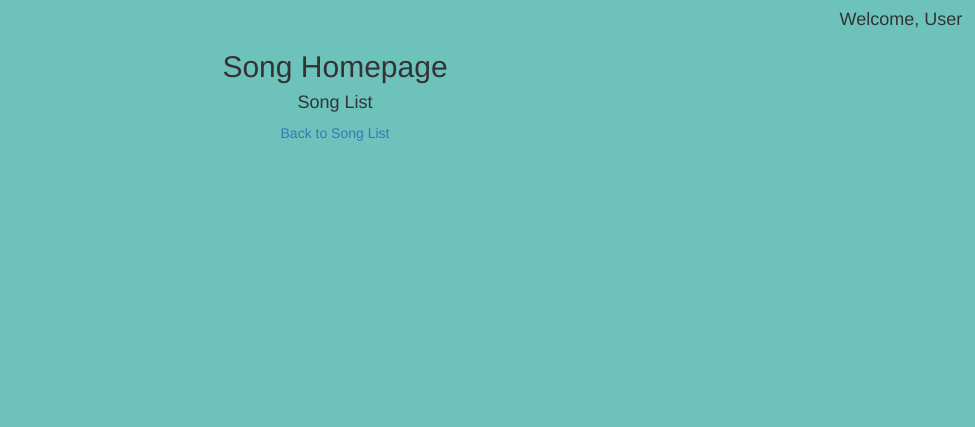
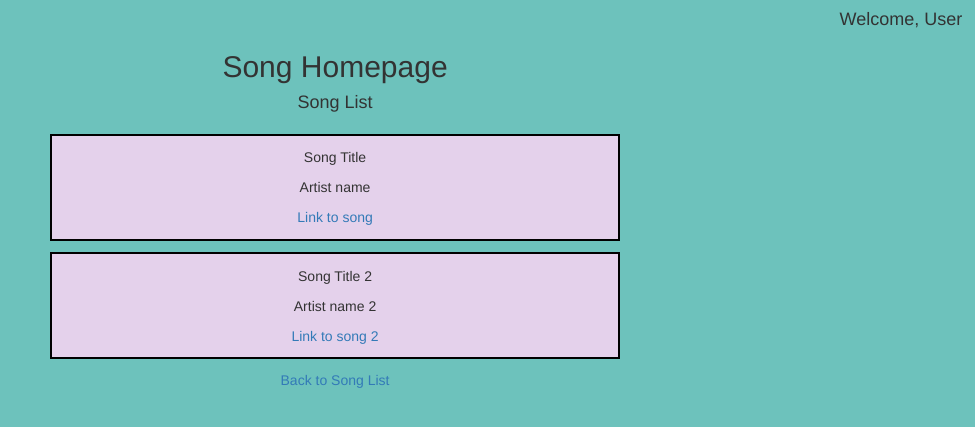
Before and after one commit to PHPGround/php-music-wall, a CodeIgniter app: page /database/index.php/songs/index in a window 1280 px wide. Shown: the top 427 px of the page, without its empty margins (305-1280 px from the left). Run offline with CodeIgniter, Linux system fonts and the light colour scheme.

Commit message:
Added song div placeholders

```diff
--- a/application/views/songs/index.php
+++ b/application/views/songs/index.php
@@ -1,3 +1,17 @@
 <h2 class="text-center"><?php echo $title; ?></h2>
 
 <h4 class="text-center">Song List</h4>
+
+<div class="container">
+  <div class="text-center song-div">
+    <p> Song Title </p>
+    <p> Artist name </p>
+    <a href="#"> Link to song </a>
+  </div>
+
+  <div class="text-center song-div">
+    <p> Song Title 2</p>
+    <p> Artist name 2</p>
+    <a href="#"> Link to song 2</a>
+  </div>
+</div>
--- a/assets/stylesheets/song.css
+++ b/assets/stylesheets/song.css
@@ -5,3 +5,13 @@ body{
 .user-welcome{
   margin-right: 1%;
 }
+
+.song-div{
+  border: solid 2px black;
+  margin-top: 1%;
+  margin-bottom: 1%;
+  width: 50%;
+  padding : 1%;
+  margin-left: 25%;
+  background-color: #E4D1EB;
+}
```
